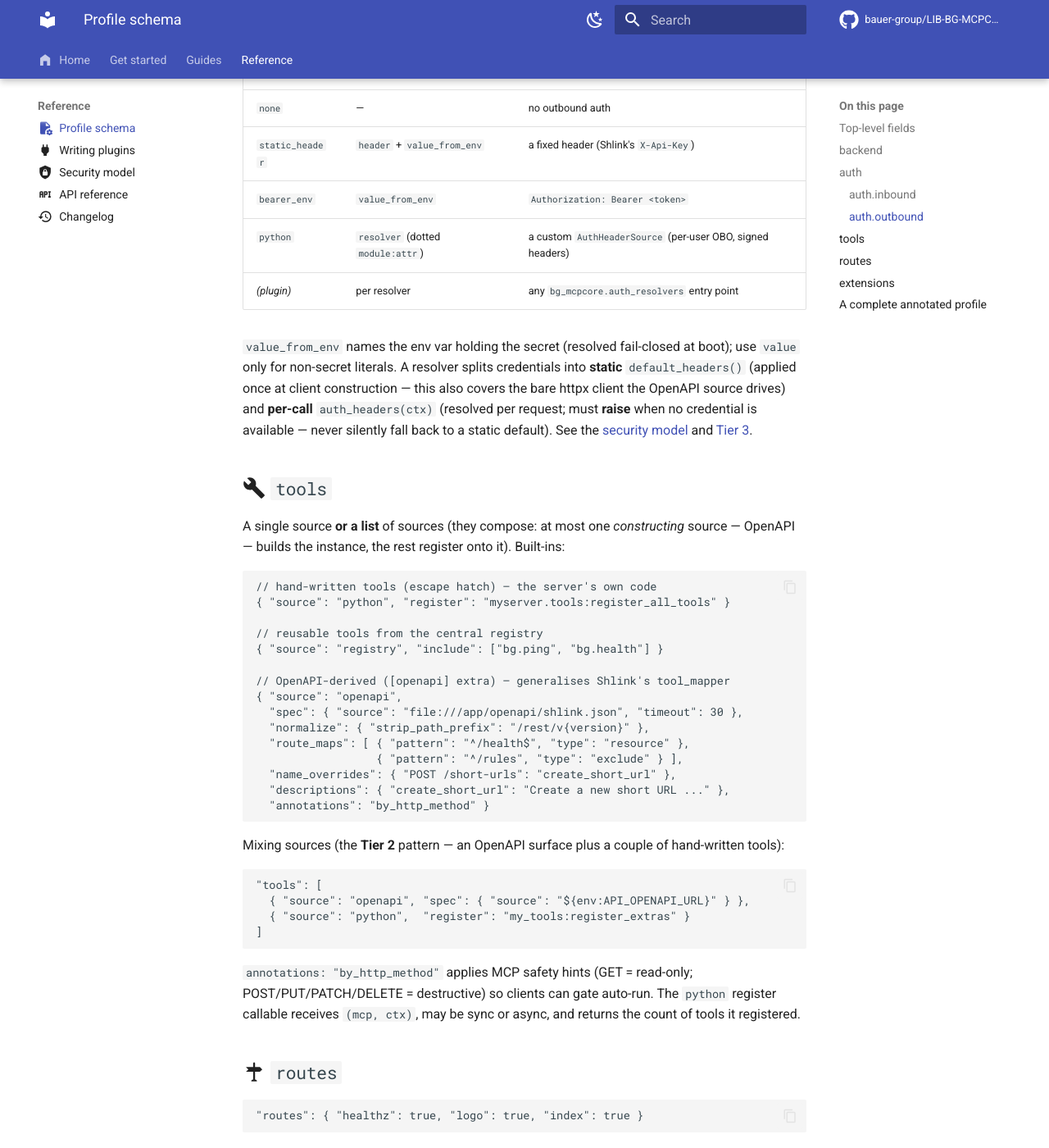
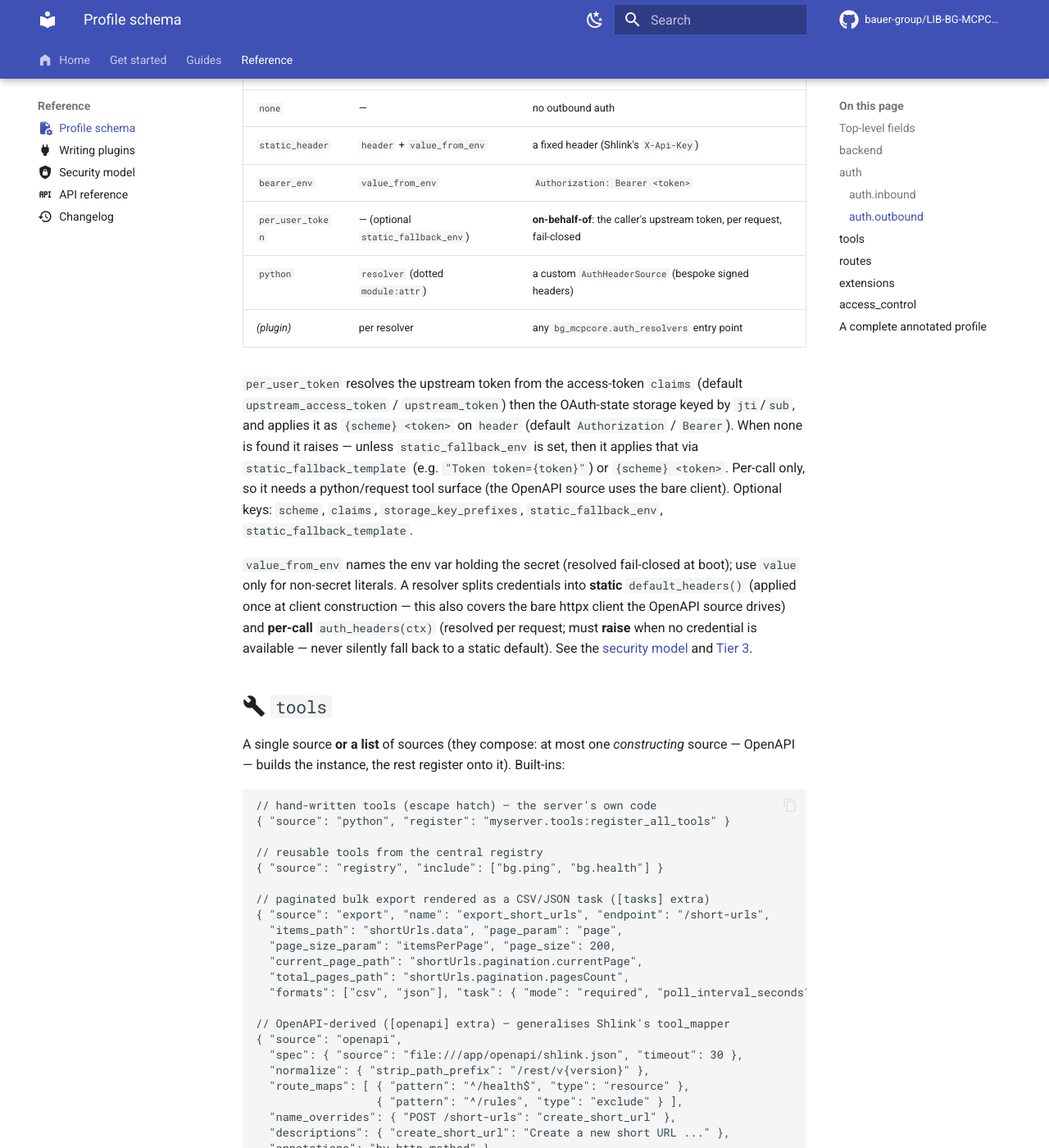
Before and after one commit to bauer-group/LIB-BG-MCPCore, an MkDocs documentation site: the page built from docs/profiles.md, in a window 1280 px wide and 1400 px high, scrolled down 2247 px. Shown: the whole window at 82% size. Built offline with MkDocs 1.6.1 and Material for MkDocs 9.7.7, drawn with Linux system fonts in a browser that asks for light colours; comment, search, counter and statistics services are not loaded; some of the changed text lies outside the part shown.

Commit message:
docs: documented access_control, per_user_token, export + request_json
Wired the four new declarative building blocks into the agent guide + the
profile reference so the docs land with the features (no dangling references):

* AGENTS.md — per_user_token in the outbound table; an access_control + export
  "declarative building blocks" section; ctx.request_json in the escape hatches.
* docs/profiles.md — per_user_token row + notes; the export tool source example;
  a new access_control section.

````diff
--- a/docs/profiles.md
+++ b/docs/profiles.md
@@ -92,8 +92,19 @@
 | `none` | — | no outbound auth |
 | `static_header` | `header` + `value_from_env` | a fixed header (Shlink's `X-Api-Key`) |
 | `bearer_env` | `value_from_env` | `Authorization: Bearer <token>` |
-| `python` | `resolver` (dotted `module:attr`) | a custom `AuthHeaderSource` (per-user OBO, signed headers) |
+| `per_user_token` | — (optional `static_fallback_env`) | **on-behalf-of**: the caller's upstream token, per request, fail-closed |
+| `python` | `resolver` (dotted `module:attr`) | a custom `AuthHeaderSource` (bespoke signed headers) |
 | *(plugin)* | per resolver | any `bg_mcpcore.auth_resolvers` entry point |
+
+`per_user_token` resolves the upstream token from the access-token `claims`
+(default `upstream_access_token` / `upstream_token`) then the OAuth-state storage
+keyed by `jti`/`sub`, and applies it as `{scheme} <token>` on `header` (default
+`Authorization` / `Bearer`). When none is found it raises — unless
+`static_fallback_env` is set, then it applies that via `static_fallback_template`
+(e.g. `"Token token={token}"`) or `{scheme} <token>`. Per-call only, so it needs a
+python/request tool surface (the OpenAPI source uses the bare client). Optional
+keys: `scheme`, `claims`, `storage_key_prefixes`, `static_fallback_env`,
+`static_fallback_template`.
 
 `value_from_env` names the env var holding the secret (resolved fail-closed at
 boot); use `value` only for non-secret literals. A resolver splits credentials
@@ -114,6 +125,14 @@
 
 // reusable tools from the central registry
 { "source": "registry", "include": ["bg.ping", "bg.health"] }
+
+// paginated bulk export rendered as a CSV/JSON task ([tasks] extra)
+{ "source": "export", "name": "export_short_urls", "endpoint": "/short-urls",
+  "items_path": "shortUrls.data", "page_param": "page",
+  "page_size_param": "itemsPerPage", "page_size": 200,
+  "current_page_path": "shortUrls.pagination.currentPage",
+  "total_pages_path": "shortUrls.pagination.pagesCount",
+  "formats": ["csv", "json"], "task": { "mode": "required", "poll_interval_seconds": 2.0 } }
 
 // OpenAPI-derived ([openapi] extra) — generalises Shlink's tool_mapper
 { "source": "openapi",
@@ -162,6 +181,21 @@
 
 `required: true` makes a load failure fatal; `false` logs and continues.
 
+## :material-account-key:  `access_control`
+
+A coarse role/claim gate on every authenticated request (added after auth):
+
+```jsonc
+"access_control": { "roles_claim": "roles" }
+```
+
+Presence activates the gate; the allowlist + audit toggle are env-tunable via
+`MCP_ALLOWED_ROLES` (CSV) and `MCP_ROLE_CHECK_AUDIT_ONLY`. Roles come from the
+verified token's `roles_claim` (a list of strings or `{"name": ...}` objects,
+case-insensitive). A present-but-non-matching role is denied (or audit-logged +
+passed); an **absent** claim passes (a mode that carries no roles defers to the
+upstream); an empty allowlist disables the gate. See [security model](security.md).
+
 ## :material-file-document-check:  A complete annotated profile
 
 ```jsonc
````
Also changed, not shown: AGENTS.md (+15 -1 lines).
